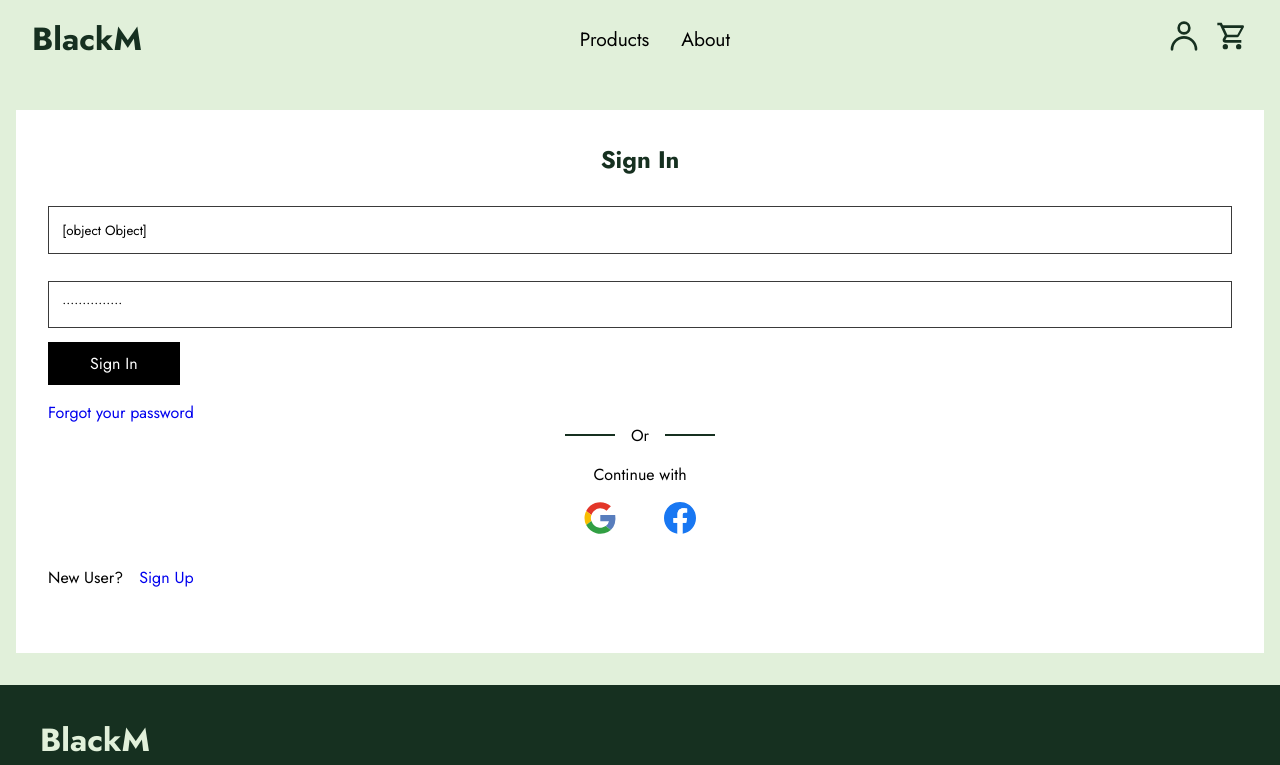
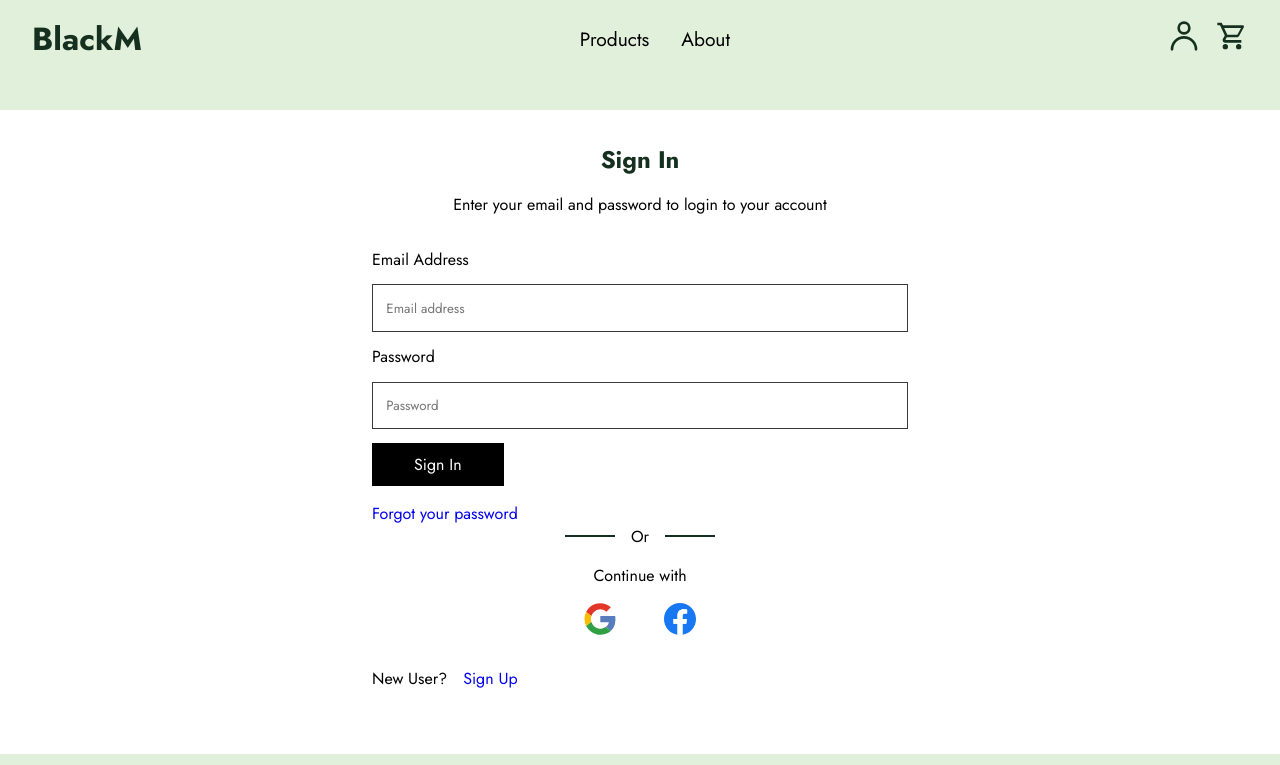
Before and after one commit to Leroy-sama/Stofy, a Vue app: page /signin in a window 1280 px wide. Shown: the top 765 px of the page. Built offline with nearby package versions, Linux system fonts and the light colour scheme.

Commit message:
registration forms

```diff
--- a/package.json
+++ b/package.json
@@ -9,6 +9,7 @@
     "preview": "vite preview"
   },
   "dependencies": {
+    "swiper": "^11.1.0",
     "vue": "^3.3.11",
     "vue-router": "^4.2.5",
     "vuex": "^4.1.0"
--- a/src/components/carousel/Carousel.vue
+++ b/src/components/carousel/Carousel.vue
@@ -52,15 +52,15 @@
     };
 
     //autoplay
-    const autoplay = () => {
-        setInterval(() => {
-            nextSlide();
-        }, timeoutDuration.value);
-    };
+    // const autoplay = () => {
+    //     setInterval(() => {
+    //         nextSlide();
+    //     }, timeoutDuration.value);
+    // };
 
-    if (autoPlayEnabled.value) {
-        autoplay();
-    }
+    // if (autoPlayEnabled.value) {
+    //     autoplay();
+    // }
 
     onMounted(() => {
         getCountSlide.value = document.querySelectorAll(".slide").length;
--- a/src/components/carousel/Home.vue
+++ b/src/components/carousel/Home.vue
@@ -5,9 +5,11 @@
                 <div v-show="currentSlide === index + 1" class="slide-info">
                     <div class="text-side">
                         <p class="text__desc">{{ slide.text }}</p>
-                        <RouterLink to="/products" class="btn"
-                            >Shop Now</RouterLink
-                        >
+                        <div class="shop-btn">
+                            <RouterLink to="/products" class="btn"
+                                >Shop Now</RouterLink
+                            >
+                        </div>
                     </div>
                     <div class="img-side">
                         <img :src="slide.image" alt="" />
@@ -25,7 +27,7 @@
     const carouselSlides = [
         {
             text: "The most trusted platform to sell and buy locally available productstotam atis vero quisquam? Nihil, dolorem.",
-            image: "https://i.pinimg.com/736x/5f/da/d8/5fdad8c864d866fdaed88442f80af4e1.jpg",
+            image: "https://i.pinimg.com/564x/5d/b6/67/5db6672f6518947556486f3b69b29043.jpg",
         },
         {
             text: "Lorem ipsum dolor sit amet consectetur adipisicing elit. Pariatur fuga totam harum aliquid adipisci magnam,",
@@ -41,8 +43,8 @@
 <style scoped>
     .img-side img {
         width: 100%;
-        height: 100%;
-        object-fit: cover;
+        /* height: 100%; */
+        /* object-fit: cover; */
     }
 
     .carousel {
@@ -51,11 +53,11 @@
     }
 
     .slide-info {
-        position: absolute;
-        top: 0;
+        /* position: absolute; */
+        /* top: 0;
         left: 0;
         width: 100%;
-        max-height: 100%;
+        max-height: 100%;*/
         height: 100%;
         display: flex;
         flex-direction: column-reverse;
@@ -64,11 +66,12 @@
     }
 
     .text-side {
-        padding: 1em;
+        /* padding: 4em; */
     }
 
     .text__desc {
         font-size: 1.5rem;
+        /* padding: 1em; */
     }
 
     .btn {
@@ -78,6 +81,18 @@
         cursor: pointer;
         padding: 1em 2em;
         font-size: 1rem;
+        /* margin: 4em 0; */
+    }
+
+    .btn:hover {
+        background-color: white;
+        color: #163020;
+    }
+
+    .shop-btn {
+        display: flex;
+        justify-content: center;
+        padding: 2em;
     }
 
     @media (min-width: 35em) {
--- a/src/components/pages/SigninPage.vue
+++ b/src/components/pages/SigninPage.vue
@@ -4,22 +4,41 @@
             <div class="formField">
                 <div class="login">
                     <h2 class="signin__head">Sign In</h2>
+                    <p class="sign__text">
+                        Enter your email and password to login to your account
+                    </p>
                     <form class="form2" @submit.prevent="signInToAccount">
-                        <div class="form-control">
+                        <div
+                            class="form-control"
+                            :class="{ invalid: !email.isValid }"
+                        >
+                            <label for="email">Email Address</label>
                             <input
                                 type="email"
                                 id="user_email_signin"
                                 placeholder="Email address"
-                                v-model="email"
+                                v-model.trim="email.val"
+                                @blur="clearValidity(email)"
                             />
+                            <p v-if="!email.isValid" class="err-msg">
+                                Please enter a valid email address
+                            </p>
                         </div>
-                        <div class="form-control">
+                        <div
+                            class="form-control"
+                            :class="{ invalid: !pswd.isValid }"
+                        >
+                            <label for="pswd">Password</label>
                             <input
                                 type="password"
                                 id="user_password_signin"
                                 placeholder="Password"
-                                v-model="pswd"
+                                v-model.trim="pswd.val"
+                                @blur="clearValidity(pswd)"
                             />
+                            <p v-if="!pswd.isValid" class="err-msg">
+                                Please enter a correct password
+                            </p>
                         </div>
                         <button type="submit" class="btn">Sign In</button>
                     </form>
@@ -64,6 +83,10 @@
 
     const formIsValid = ref(true);
 
+    const clearValidity = (input) => {
+        input.isValid = true;
+    };
+
     const validateForm = () => {
         formIsValid.value = true;
         if (email.val === "") {
@@ -78,7 +101,21 @@
     };
 
     const signInToAccount = () => {
-        console.log("signed in");
+        validateForm();
+
+        if (!formIsValid.value) {
+            console.log("form not valid");
+            return;
+        } else {
+            console.log("form Is Valid");
+
+            const formData = {
+                email: email.val,
+                pswd: pswd.val,
+            };
+
+            console.log(formData);
+        }
     };
 </script>
 
@@ -87,8 +124,18 @@
         display: none;
     }
 
+    .err-msg {
+        color: red;
+        padding: 0.5em 0;
+        font-size: 0.8rem;
+    }
+
+    .invalid input {
+        border: 1px solid red;
+    }
+
     .registration {
-        padding: 2em 1em;
+        padding: 2em 0;
     }
 
     .formField-wrapper {
@@ -100,6 +147,11 @@
     .signin__head {
         text-align: center;
         color: #163020;
+    }
+
+    .sign__text {
+        padding: 1em 0;
+        text-align: center;
     }
 
     .login {
@@ -165,4 +217,15 @@
         gap: 1em;
         padding: 2em 0;
     }
+
+    .invalid input {
+        border: 1px solid red;
+    }
+
+    @media (min-width: 35em) {
+        .formField {
+            max-width: 600px;
+            margin-inline: auto;
+        }
+    }
 </style>
--- a/src/components/pages/SignupPage.vue
+++ b/src/components/pages/SignupPage.vue
@@ -7,6 +7,7 @@
         />
         <div class="signup__wrapper">
             <h2 class="signup__head">Sign Up</h2>
+            <p class="signup__desc">Enter your details to create an account</p>
             <form @submit.prevent="submitForm">
                 <div
                     class="form-field"
@@ -197,19 +198,26 @@
 <style scoped>
     .err-msg {
         color: red;
-        padding: 1em 0;
+        padding: 0.5em 0;
         font-size: 0.8rem;
     }
 
+    .signup {
+        background-color: white;
+    }
+
     .signup__wrapper {
-        background-color: white;
         margin: 0 1em;
-        padding: 4em;
+        padding: 2em;
     }
 
     .signup__head {
+        /* padding: 1em 0; */
+        font-size: 2em;
+    }
+
+    .signup__desc {
         padding: 1em 0;
-        font-size: 2em;
     }
 
     .signup__head {
@@ -285,6 +293,7 @@
         .signup__wrapper {
             max-width: 600px;
             margin-inline: auto;
+            padding: 4em;
         }
     }
 </style>
--- a/src/views/HomePage.vue
+++ b/src/views/HomePage.vue
@@ -1,5 +1,5 @@
 <template>
-    <section class="hero">
+    <!-- <section class="hero">
         <div class="hero__wrapper">
             <h1 class="hero__bigtext">
                 Welcome to BlackM, where buyers meet sellers.
@@ -14,7 +14,7 @@
                 <a href="">Shop Now!</a>
             </div>
         </div>
-    </section>
+    </section> -->
     <Home />
     <section class="categories">
         <div class="categories__wrapper">
```
Also changed, not shown: src/components/swiper/HomeView.vue (added, +39 -0 lines), 1 other file (tests, documents, lock files or other folders).
